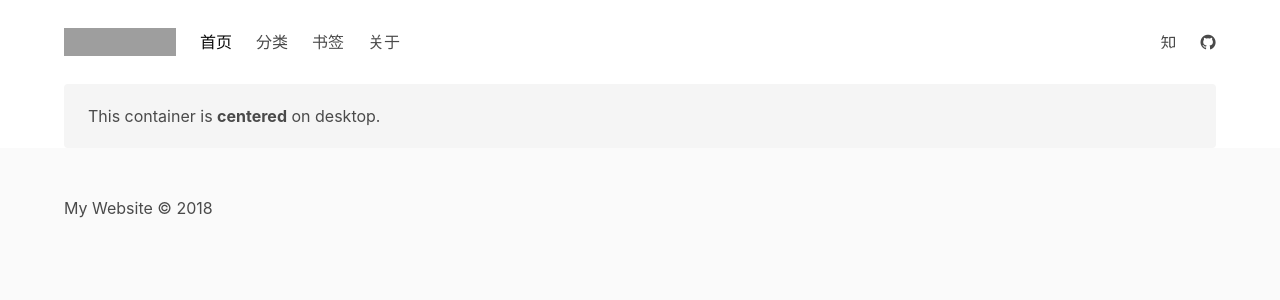
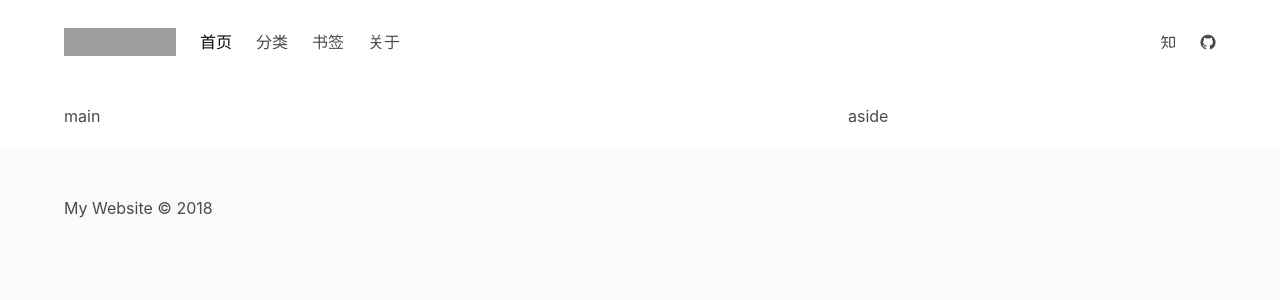
Before and after one commit to liweili50/Mccree, a React (Create React App) app: page / in a window 1280 px wide. Shown: the top 300 px of the page. Built offline with nearby package versions, Linux system fonts and the light colour scheme; grey boxes are pictures that could not be loaded.

Commit message:
基础布局

```diff
--- a/src/views/home/home.js
+++ b/src/views/home/home.js
@@ -4,10 +4,19 @@ import './index.css';
 class Home extends Component {
   render() {
     return (
-      <main>
+      <main className="main">
         <div className="container">
-          <div className="notification">
-            This container is <strong>centered</strong> on desktop.
+          <div className="columns">
+            <div className="column is-8">
+              <p className="bd-notification is-primary">
+                main
+              </p>
+            </div>
+            <div className="column">
+              <p className="bd-notification is-primary">
+                aside
+              </p>
+            </div>
           </div>
         </div>
       </main>
--- a/src/views/home/index.css
+++ b/src/views/home/index.css
@@ -0,0 +1,4 @@
+
+.main {
+  margin: 20px 0;
+}
```
